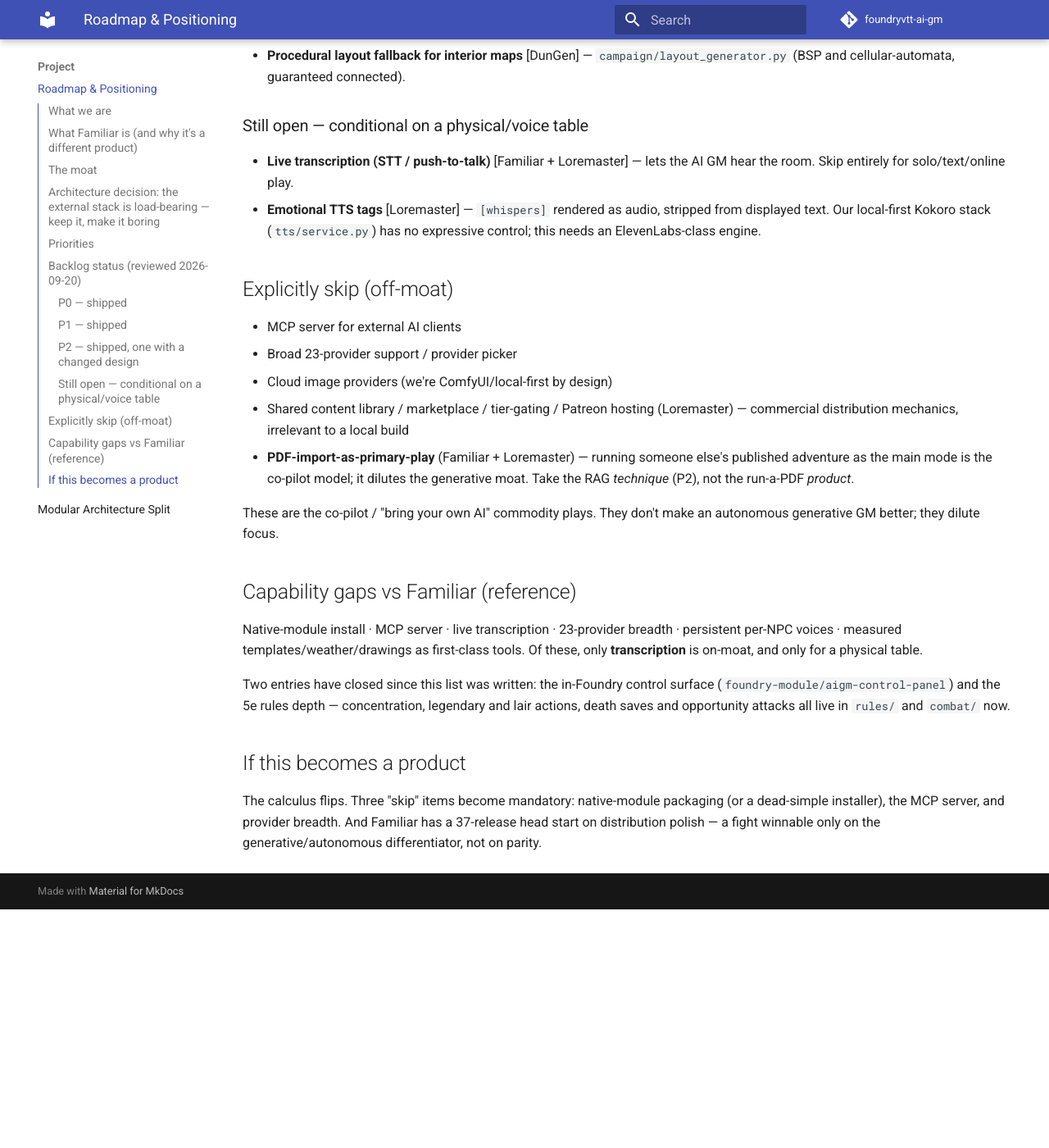
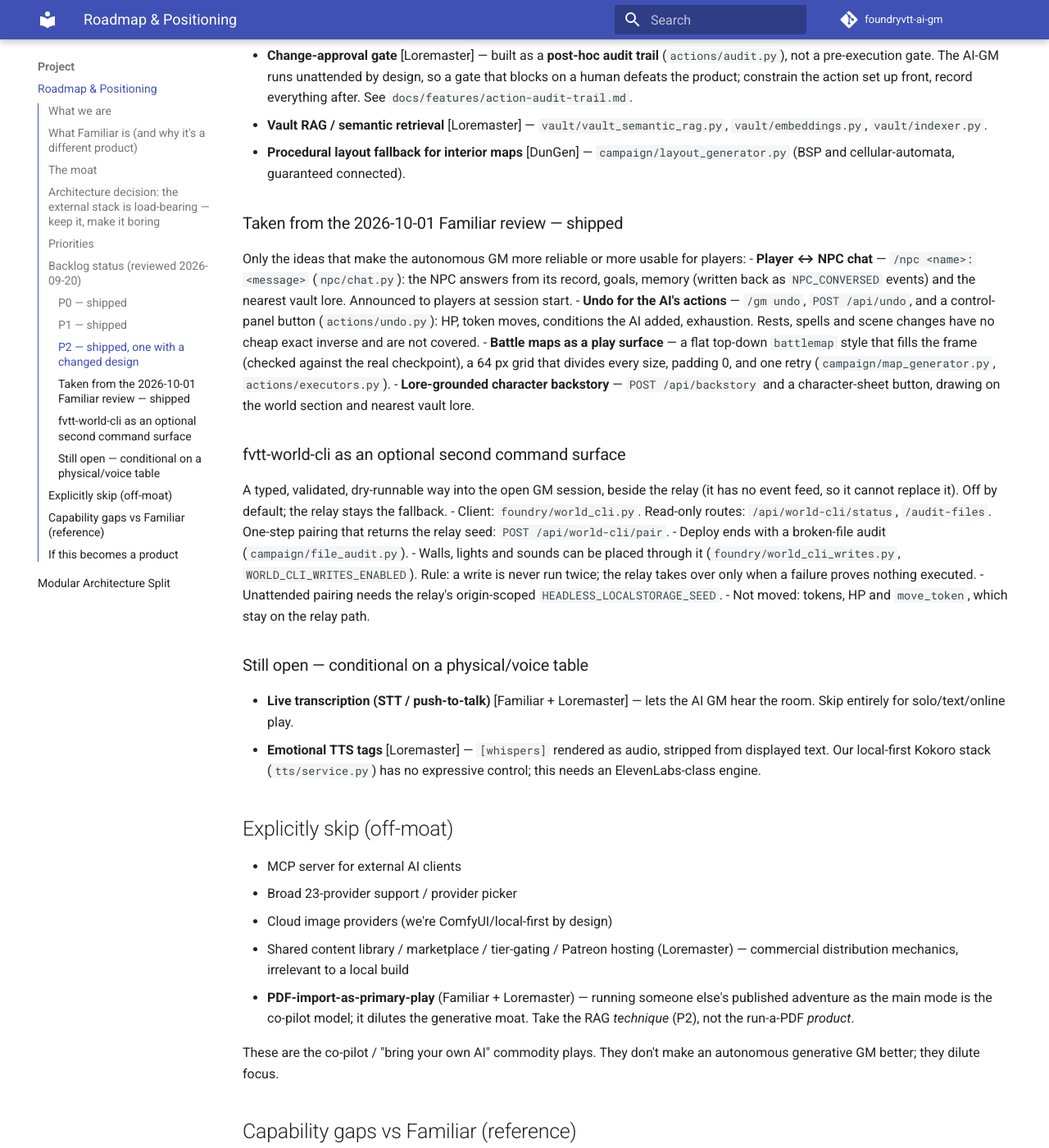
Before and after one commit to cjkennedy1972/foundryvtt-ai-gm, an MkDocs documentation site: the page built from docs/ROADMAP.md, in a window 1280 px wide and 1400 px high, scrolled down 2074 px. Shown: the whole window at 82% size. Built offline with MkDocs 1.6.1 and Material for MkDocs 9.7.7, drawn with Linux system fonts in a browser that asks for light colours; comment, search, counter and statistics services are not loaded; before the commit the page ends 3183 px from its top, so only the background shows below that; some of the changed text lies outside the part shown.

Commit message:
docs(roadmap): record the 2026-10-01 Familiar re-review and what it led to
The roadmap still said Familiar is "not autonomous" and listed gaps that have since closed.
Add the re-review (Auto-Pilot, Solo Player, Table Chat), the on-moat items taken from it
(player/NPC chat, undo, battle maps, backstory), and the optional fvtt-world-cli surface with
its limits, so the doc matches the code.

Co-Authored-By: Claude Sonnet 5.5 <noreply@anthropic.com>

```diff
--- a/docs/ROADMAP.md
+++ b/docs/ROADMAP.md
@@ -20,7 +20,14 @@ A **co-pilot** installed as a native Foundry module. 194 tools / 24 domains, an
 in-Foundry chat window, and an MCP server for external AI clients. It automates and
 assists a human GM running a **published adventure you import** — explicitly: *"it
 does not invent the story."* Great at automation and distribution; deliberately not
-generative or autonomous.
+generative.
+
+*Re-reviewed 2026-10-01 (v2.25.0):* it has moved toward autonomy at the edges — an
+**Auto-Pilot** mode that runs NPC/monster turns unsupervised (with optional per-turn
+confirmation), a **Solo Player** mode, **Table Chat** (players talk to NPCs), undo that
+survives reloads, battle-map and sound-effect generation, and 30+ providers including
+custom local servers. It still does not invent a campaign, has no vault/lore retrieval,
+and its safety model assumes a human GM approving changes.
 
 ## The moat
 
@@ -88,6 +95,32 @@ implements it.
 - **Procedural layout fallback for interior maps** [DunGen] —
   `campaign/layout_generator.py` (BSP and cellular-automata, guaranteed connected).
 
+### Taken from the 2026-10-01 Familiar review — shipped
+Only the ideas that make the autonomous GM more reliable or more usable for players:
+- **Player ↔ NPC chat** — `/npc <name>: <message>` (`npc/chat.py`): the NPC answers from its
+  record, goals, memory (written back as `NPC_CONVERSED` events) and the nearest vault lore.
+  Announced to players at session start.
+- **Undo for the AI's actions** — `/gm undo`, `POST /api/undo`, and a control-panel
+  button (`actions/undo.py`): HP, token moves, conditions the AI added, exhaustion. Rests,
+  spells and scene changes have no cheap exact inverse and are not covered.
+- **Battle maps as a play surface** — a flat top-down `battlemap` style that fills the frame
+  (checked against the real checkpoint), a 64 px grid that divides every size, padding 0,
+  and one retry (`campaign/map_generator.py`, `actions/executors.py`).
+- **Lore-grounded character backstory** — `POST /api/backstory` and a character-sheet
+  button, drawing on the world section and nearest vault lore.
+
+### fvtt-world-cli as an optional second command surface
+A typed, validated, dry-runnable way into the open GM session, beside the relay (it has no
+event feed, so it cannot replace it). Off by default; the relay stays the fallback.
+- Client: `foundry/world_cli.py`. Read-only routes: `/api/world-cli/status`,
+  `/audit-files`. One-step pairing that returns the relay seed: `POST /api/world-cli/pair`.
+- Deploy ends with a broken-file audit (`campaign/file_audit.py`).
+- Walls, lights and sounds can be placed through it (`foundry/world_cli_writes.py`,
+  `WORLD_CLI_WRITES_ENABLED`). Rule: a write is never run twice; the relay takes over only
+  when a failure proves nothing executed.
+- Unattended pairing needs the relay's origin-scoped `HEADLESS_LOCALSTORAGE_SEED`.
+- Not moved: tokens, HP and `move_token`, which stay on the relay path.
+
 ### Still open — conditional on a physical/voice table
 - **Live transcription (STT / push-to-talk)** [Familiar + Loremaster] — lets the AI GM
   hear the room. Skip entirely for solo/text/online play.
@@ -115,10 +148,11 @@ Native-module install · MCP server · live transcription · 23-provider breadth
 persistent per-NPC voices · measured templates/weather/drawings as first-class tools.
 Of these, only **transcription** is on-moat, and only for a physical table.
 
-Two entries have closed since this list was written: the in-Foundry control surface
-(`foundry-module/aigm-control-panel`) and the 5e rules depth — concentration, legendary
+Entries that have closed since this list was written: the in-Foundry control surface
+(`foundry-module/aigm-control-panel`), the 5e rules depth — concentration, legendary
 and lair actions, death saves and opportunity attacks all live in `rules/` and
-`combat/` now.
+`combat/` now — and, from the 2026-10-01 review, undo and player-facing NPC chat (see
+above). Persistent per-NPC voices remain open.
 
 ## If this becomes a product
 
```
